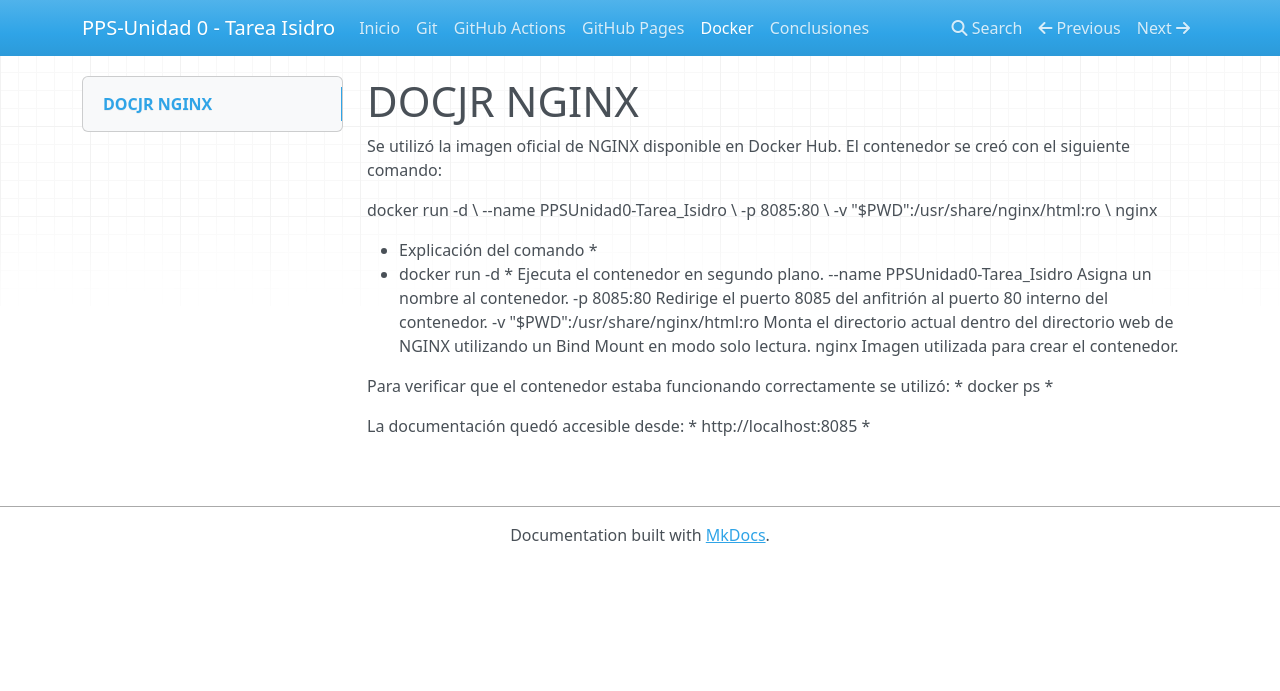
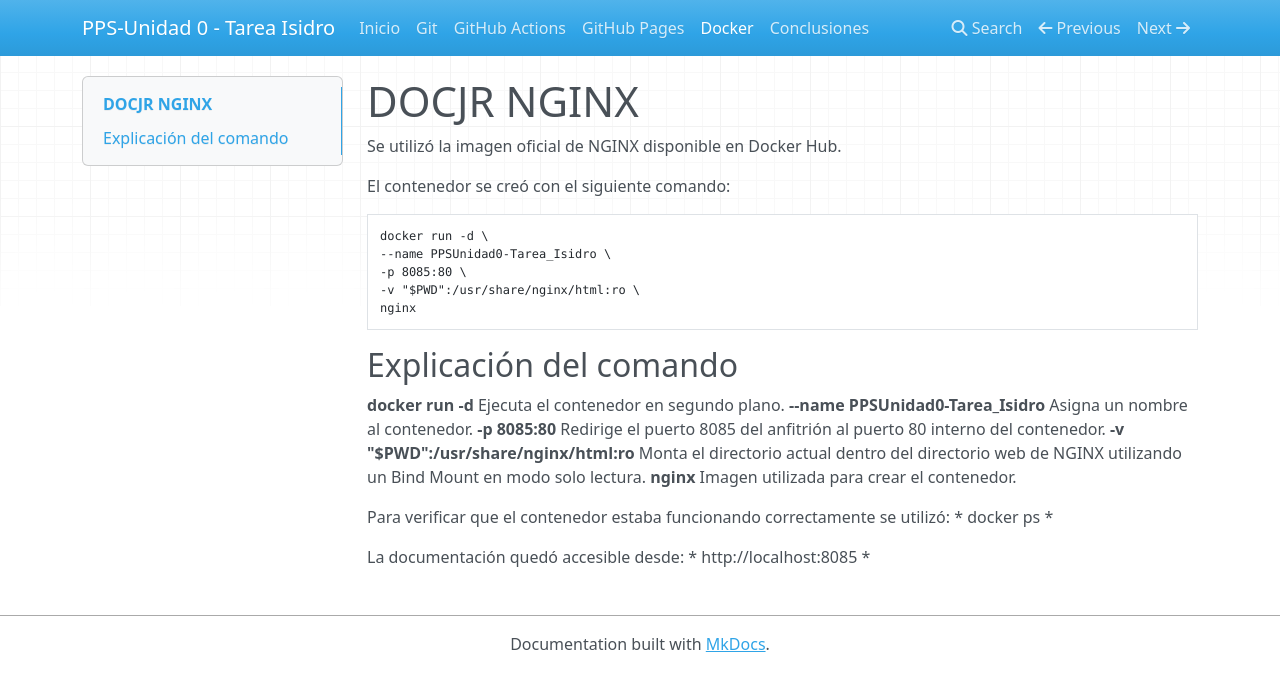
Before and after one commit to isidrorm/PPS-Unidad0-Tarea-PPSisidro, an MkDocs documentation site: the page built from docs/docker.md, in a window 1280 px wide. Shown: the top 691 px of the page. Built offline with MkDocs 1.6.1, drawn with Linux system fonts in a browser that asks for light colours; nearby versions of some CDN libraries.

Commit message:
Versión Final

````diff
--- a/docs/docker.md
+++ b/docs/docker.md
@@ -1,24 +1,26 @@
 # DOCJR NGINX
 
 Se utilizó la imagen oficial de NGINX disponible en Docker Hub.
+
 El contenedor se creó con el siguiente comando:
-
+```text
 docker run -d \
 --name PPSUnidad0-Tarea_Isidro \
 -p 8085:80 \
 -v "$PWD":/usr/share/nginx/html:ro \
 nginx
+```
 
-* Explicación del comando *
-* docker run -d *
+## Explicación del comando
+**docker run -d**
  Ejecuta el contenedor en segundo plano.
---name PPSUnidad0-Tarea_Isidro
+**--name PPSUnidad0-Tarea_Isidro**
  Asigna un nombre al contenedor.
--p 8085:80
+**-p 8085:80**
  Redirige el puerto 8085 del anfitrión al puerto 80 interno del contenedor.
--v "$PWD":/usr/share/nginx/html:ro
+**-v "$PWD":/usr/share/nginx/html:ro**
  Monta el directorio actual dentro del directorio web de NGINX utilizando un Bind Mount en modo solo lectura.
-nginx
+**nginx**
  Imagen utilizada para crear el contenedor.
 
 
````
Also changed, not shown: docs/gitPages.md (+9 -5 lines).
